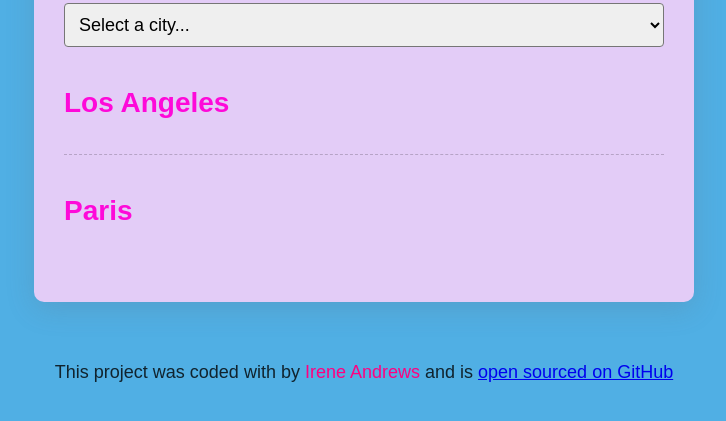
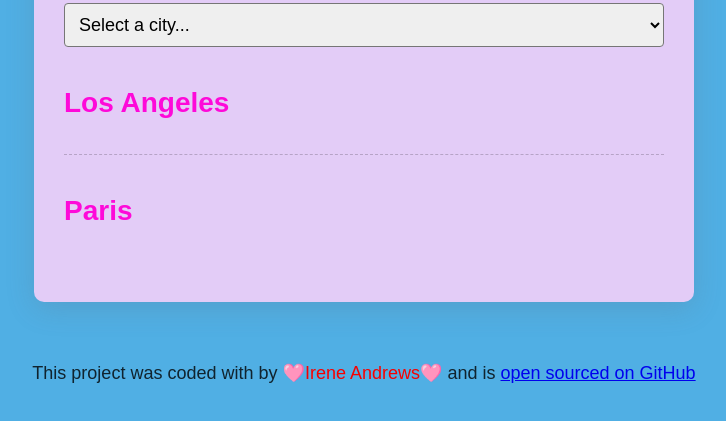
Before and after one commit to ivandrews557/World-Clock-Irene, a plain HTML site: page index.html in a window 1280 px wide. Shown: the part 177-598 px from the top of the page, without its empty margins (276-1002 px from the left). Drawn offline with nearby package versions, Linux system fonts and the light colour scheme; a script that the page names is missing.

Commit message:
Added emoji to css

```diff
--- a/index.html
+++ b/index.html
@@ -43,7 +43,7 @@
         </div>
 
     <footer>
-        This project was coded with by <span>Irene Andrews</span> and is
+        This project was coded with by <span>🩷Irene Andrews🩷</span> and is
         <a href="https://world-clock-irene.netlify.app/" target="_blank">
             open sourced on GitHub</a>
     </footer>
--- a/src/style.css
+++ b/src/style.css
@@ -68,5 +68,5 @@ footer {
 }
 
 footer span {
-    color: #FF0080;
+    color: #F70000;
 }
```
